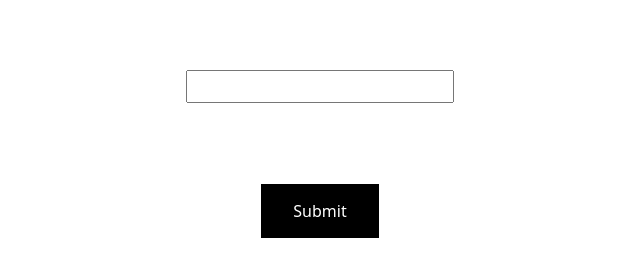
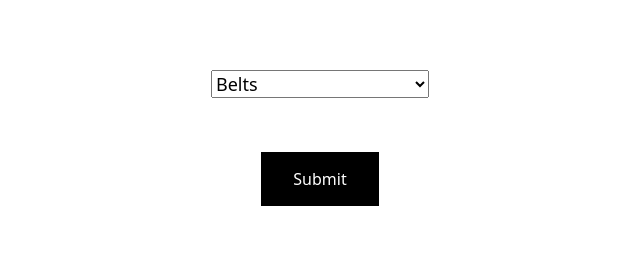
Before and after one commit to utkarshkoppikar7/miniProject, a plain HTML site: page project2.html in a window 1280 px wide. Shown: the part 154-430 px from the top of the page, without its empty margins (320-960 px from the left). Drawn offline with nearby package versions, Linux system fonts and the light colour scheme.

Commit message:
Add files via upload

```diff
--- a/project2.html
+++ b/project2.html
@@ -38,7 +38,29 @@
         <br><br>
         <br>
         <div>
-        <input type="text" id = "lab1"><br>
+        <select name="product" id="lab1">
+            <option value="Belts">Belts</option>
+            <option value="Bagpacks">Bagpacks</option>
+            <option value="LaptopPeripherals">Laptop Peripherals</option>
+            <option value="Blazers">Blazers</option>
+            <option value="Mobile">Mobile</option>
+            <option value="BottomWear">Bottom Wear</option>
+            <option value="Refrigerator">Refrigerator</option>
+            <option value="SunGlasses">Sun Glasses</option>
+            <option value="CameraLens">Camera Lens</option>
+            <option value="Shoes">Shoes</option>
+            <option value="Tablet">Tablet</option>
+            <option value="EthnicWear">Ethnic Wear</option>
+            <option value="Furniture">Furniture</option>
+            <option value="Kitchen">Kitchen</option>
+            <option value="WinterWear">Winter Wear</option>
+            <option value="WearableSmartDevice">Wearable Smart Device</option>
+            <option value="Watches">Watches</option>
+            <option value="WashingMachine">Washing Machine</option>
+            <option value="Wallet">Wallet</option>
+            <option value="TV">TV</option>
+            <option value="Travel">Travel</option>
+          </select>
         <br><br><br>
         <input type="submit" value="Submit" id="sub" class="cl1" autocomplete="false"><br>
     </form>
```
